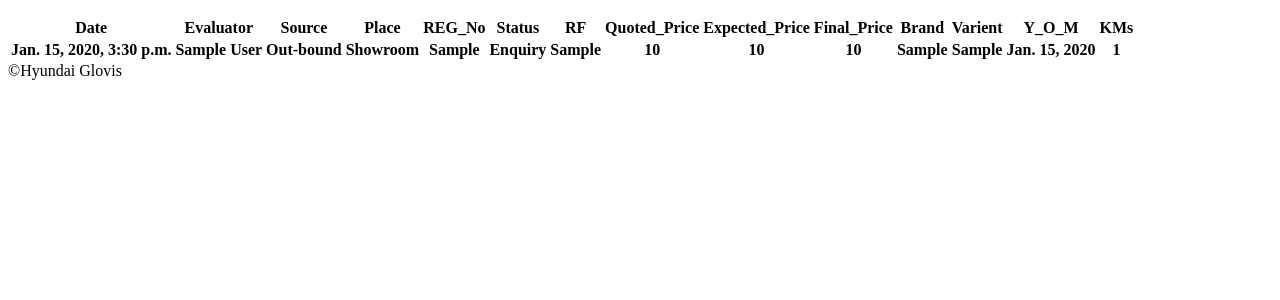
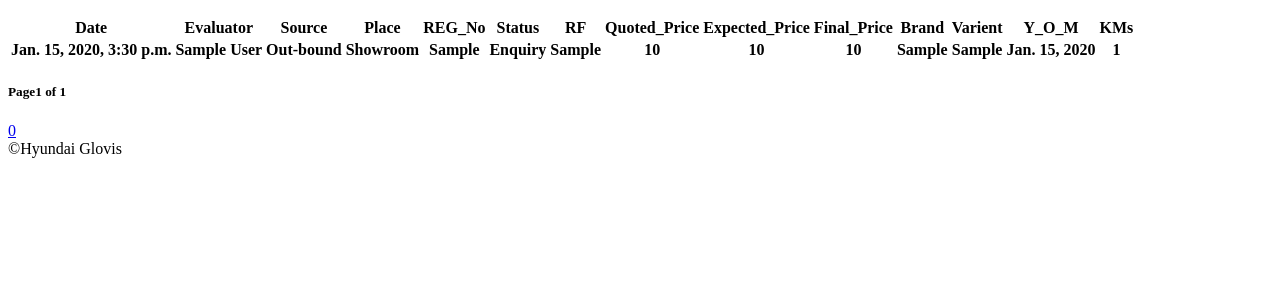
Before and after one commit to zzamy/evaluator_tracker, a Django app: page / in a window 1280 px wide. Shown: the part 60-360 px from the top of the page. Run offline with Django 4.2, Linux system fonts and the light colour scheme; tables that the repository leaves empty hold one stand-in row (values such as "Sample post"); lists and menus that the app fills with data are empty.

Commit message:
page add

```diff
--- a/evaluations/views.py
+++ b/evaluations/views.py
@@ -1,3 +1,4 @@
+from math import ceil
 from django.shortcuts import render
 from . import models
 
@@ -5,11 +6,22 @@ from . import models
 
 
 def all_evaluations(request):
-    all_evaluations = models.Evaluations.objects.all()
+    # Off set size modified
+    page = int(request.GET.get("page", 1))
+    page = int(page or 1)
+    page_size = 10
+    limit = page_size * page
+    offset = limit - page_size
+    page_count = ceil(models.Evaluations.objects.count() / page_size)
+    # it is manage 1 page details list no.
+    all_evaluations = models.Evaluations.objects.all()[offset:limit]
     return render(
         request,
         "evaluations/home.html",
         context={
             "evaluations": all_evaluations,
+            "page": page,
+            "page_count": page_count,
+            "page_range": range(0, page_count),
         },
     )
--- a/template/evaluations/home.html
+++ b/template/evaluations/home.html
@@ -1,4 +1,5 @@
 {% extends 'base.html' %} {% block page_name %} HOME {% endblock page_name %}
+
 {%block content %}
   <table>
     <tr>
@@ -37,4 +38,10 @@
     </tr>
     {% endfor %}
   </table>
+  <h5>Page{{page}} of {{page_count}}</h5>
+
+  {% for page in page_range %}
+    <a href = "?page = {{page}} ">{{page}}</a>
+  {% endfor %}
+
 {% endblock content %}
```
Also changed, not shown: 2 other files. Lines whose indentation alone changed are shown as unchanged.
